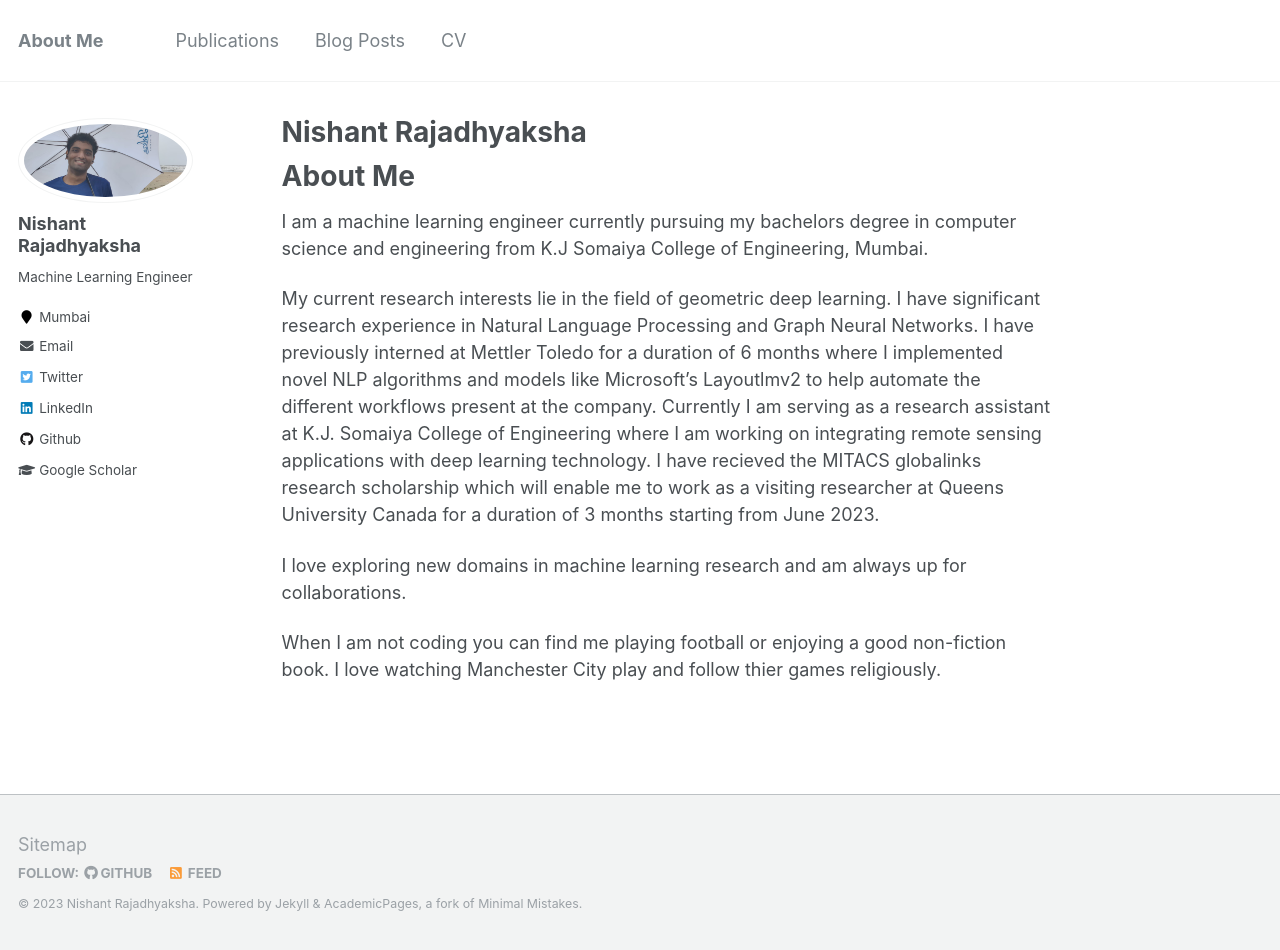
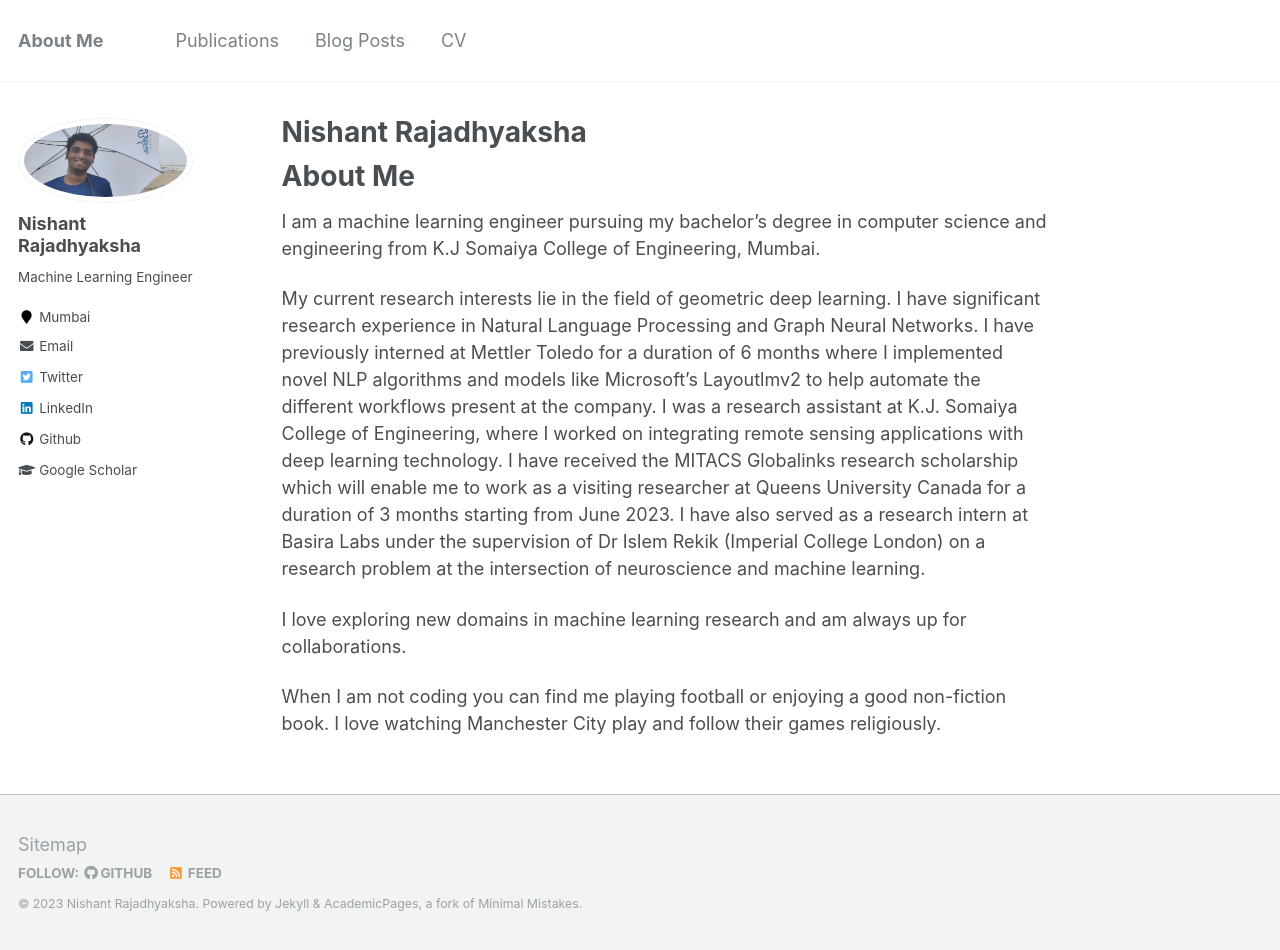
Before and after one commit to nishant42491/nishant42491.github.io, a Jekyll site: the page built from _pages/about.md, in a window 1280 px wide and 950 px high. Built offline with Jekyll 4.4.1, drawn with Linux system fonts in a browser that asks for light colours.

Commit message:
Update about.md

```diff
--- a/_pages/about.md
+++ b/_pages/about.md
@@ -10,10 +10,10 @@ redirect_from:
 
 About Me
 ======
-I am a machine learning engineer currently pursuing my bachelors degree in computer science and engineering from K.J Somaiya College of Engineering, Mumbai.
+I am a machine learning engineer pursuing my bachelor's degree in computer science and engineering from K.J Somaiya College of Engineering, Mumbai.
 
-My current research interests lie in the field of geometric deep learning. I have significant research experience in Natural Language Processing and Graph Neural Networks. I have previously interned at Mettler Toledo for a duration of 6 months where I implemented novel NLP algorithms and models like Microsoft's Layoutlmv2 to help automate the different workflows present at the company. Currently I am serving as a research assistant at K.J. Somaiya College of Engineering where I am working on integrating remote sensing applications with deep learning technology. I have recieved the MITACS globalinks research scholarship which will enable me to work as a visiting researcher at Queens University Canada for a duration of 3 months starting from June 2023.
+My current research interests lie in the field of geometric deep learning. I have significant research experience in Natural Language Processing and Graph Neural Networks. I have previously interned at Mettler Toledo for a duration of 6 months where I implemented novel NLP algorithms and models like Microsoft's Layoutlmv2 to help automate the different workflows present at the company. I was a  research assistant at K.J. Somaiya College of Engineering, where I worked on integrating remote sensing applications with deep learning technology. I have received the MITACS Globalinks research scholarship which will enable me to work as a visiting researcher at Queens University Canada for a duration of 3 months starting from June 2023. I have also served as a research intern  at Basira Labs under the supervision of Dr Islem Rekik (Imperial College London) on a research problem at the intersection of neuroscience and machine learning.
 
 I love exploring new domains in machine learning research and am always up for collaborations.
 
-When I am not coding you can find me playing football or enjoying a good non-fiction book. I love watching Manchester City play and follow thier games religiously.
+When I am not coding you can find me playing football or enjoying a good non-fiction book. I love watching Manchester City play and follow their games religiously.
```
